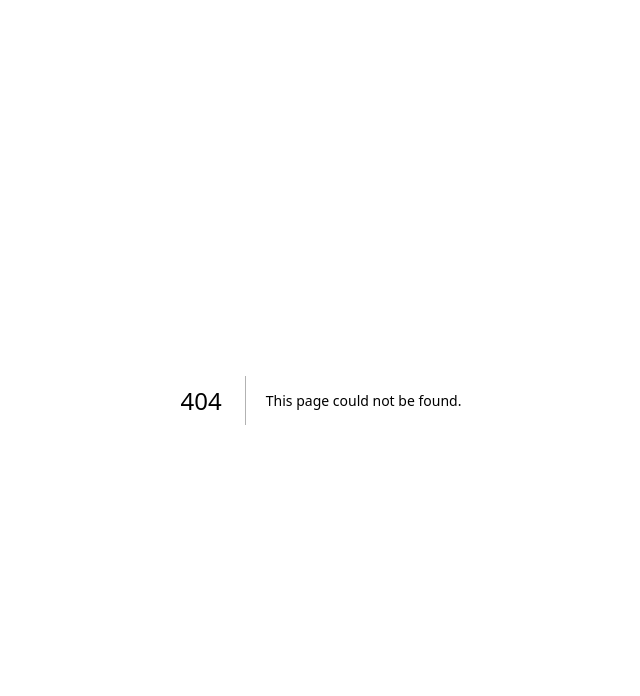
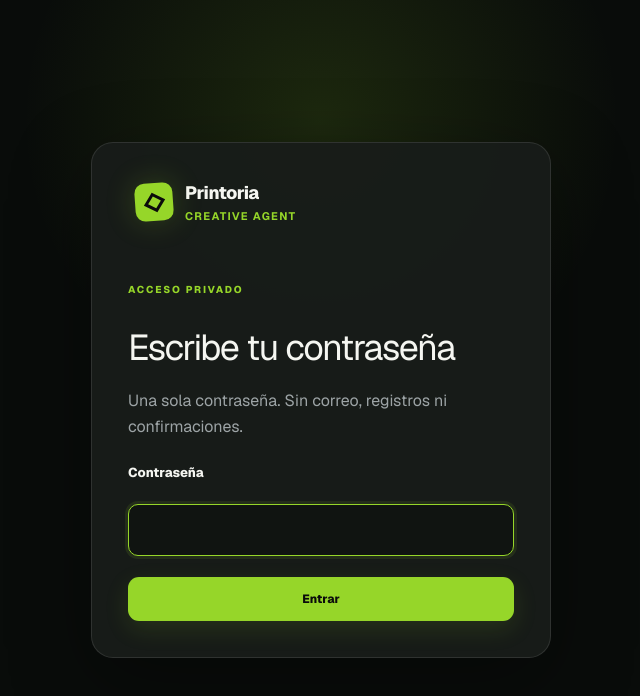
Before and after one commit to chelomh26-sudo/printoria-creative-agent, a Next.js app: page /access in a window 1280 px wide. Before the commit this address had no page. Shown: the top 696 px of the page, without its empty margins (319-959 px from the left). Built offline with nearby package versions, Linux system fonts and the light colour scheme.

Commit message:
Add password access: app/access/page.tsx

```diff
--- /dev/null
+++ b/app/access/page.tsx
@@ -0,0 +1,39 @@
+"use client";
+
+import { FormEvent, useState } from "react";
+
+export default function AccessPage() {
+  const [password, setPassword] = useState("");
+  const [error, setError] = useState("");
+  const [busy, setBusy] = useState(false);
+
+  async function enter(event: FormEvent) {
+    event.preventDefault();
+    setBusy(true);
+    setError("");
+    const response = await fetch("/api/access", {
+      method: "POST",
+      headers: { "content-type": "application/json" },
+      body: JSON.stringify({ password }),
+    });
+    const result = await response.json();
+    setBusy(false);
+    if (!response.ok) setError(result.error ?? "Contraseña incorrecta");
+    else location.assign("/");
+  }
+
+  return (
+    <main className="auth-screen">
+      <form className="auth-card" onSubmit={enter}>
+        <div className="brand-lockup auth-brand"><div className="brand-cube" aria-hidden="true"><span /></div><div><p className="brand-name">Printoria</p><p className="brand-product">Creative Agent</p></div></div>
+        <span className="section-kicker">ACCESO PRIVADO</span>
+        <h1>Escribe tu contraseña</h1>
+        <p>Una sola contraseña. Sin correo, registros ni confirmaciones.</p>
+        <label className="field-label" htmlFor="password">Contraseña</label>
+        <input autoFocus id="password" onChange={(event) => setPassword(event.target.value)} required type="password" value={password} />
+        {error && <p className="form-notice" role="alert">{error}</p>}
+        <button className="primary-button auth-submit" disabled={busy} type="submit">{busy ? "Entrando…" : "Entrar"}</button>
+      </form>
+    </main>
+  );
+}
```
